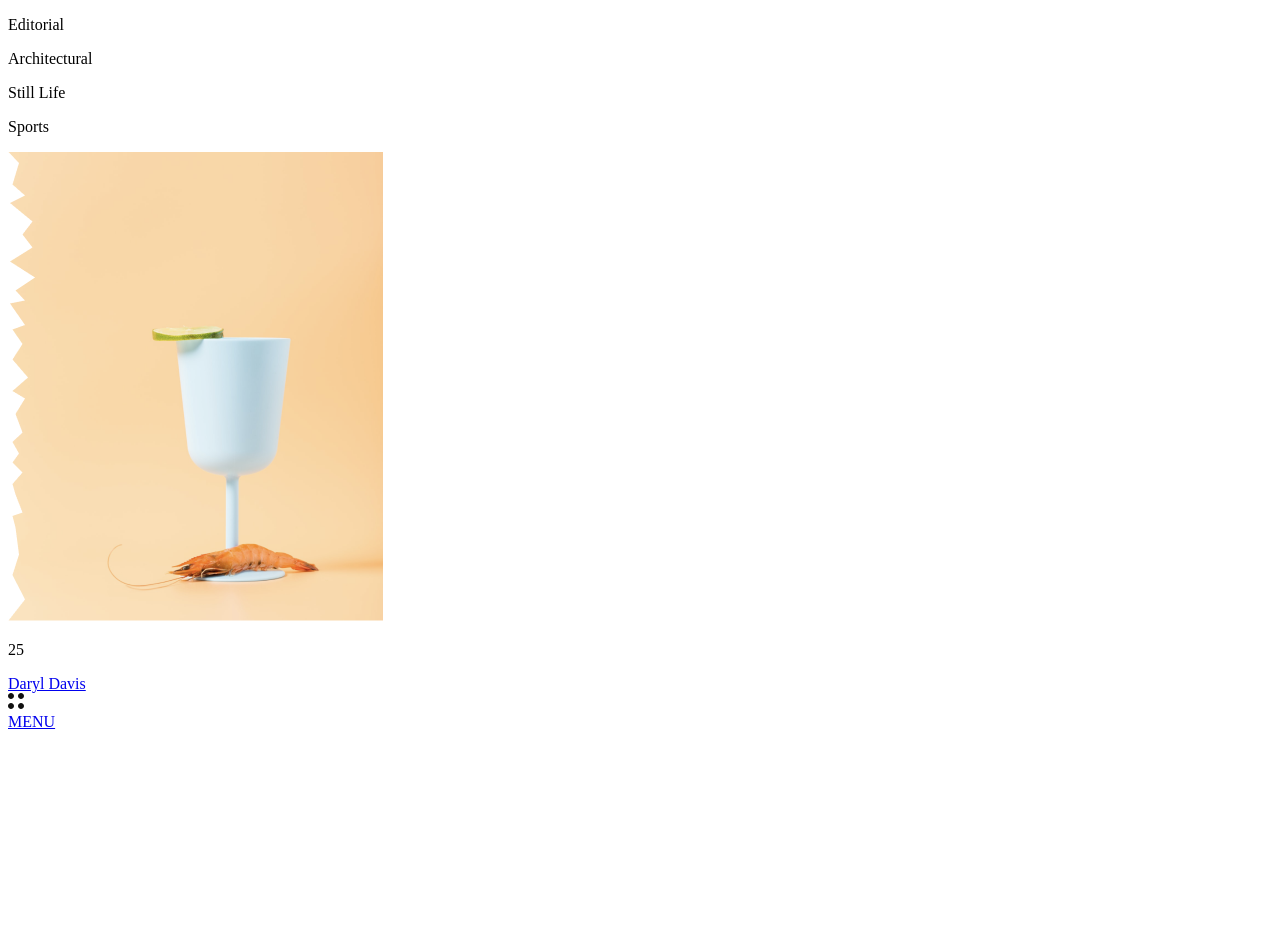
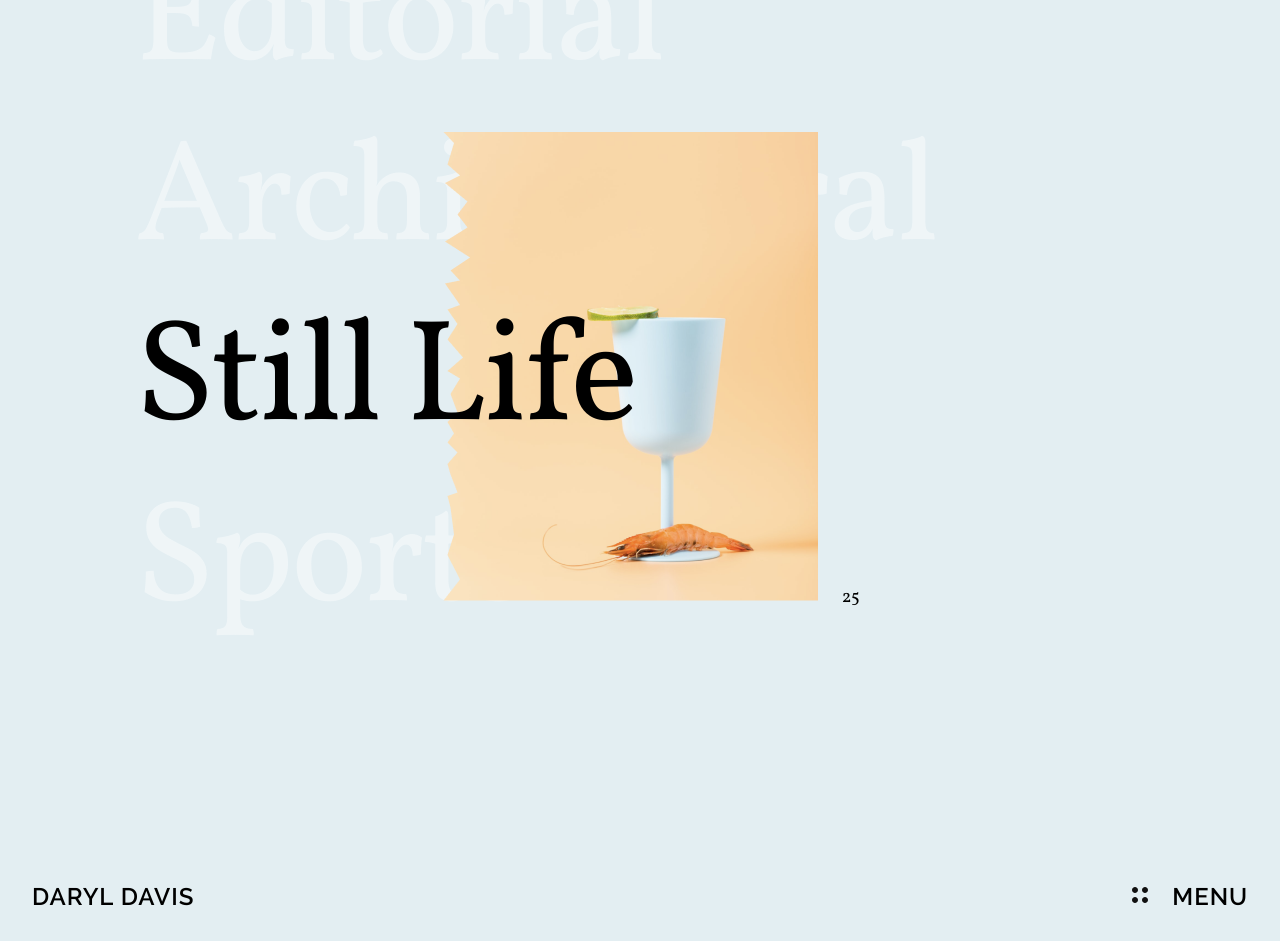
Before and after one commit to Preethi-Dev/Modern-Layout-48, a plain HTML site: page index.html in a window 1280 px wide. Before the commit the page ends 800 px from the top, so only its background shows below. Drawn offline with Linux system fonts and the light colour scheme.

Commit message:
update final styles

```diff
--- a/style.css
+++ b/style.css
@@ -1,5 +1,184 @@
 /* Resets */
+*,
+*::before,
+*::after {
+  margin: 0;
+  padding: 0;
+  box-sizing: border-box;
+}
+
+a {
+  text-decoration: none;
+}
+
 /* Fonts */
+@font-face {
+  font-family: "Raleway";
+  src: url("./assets/fonts/Raleway-SemiBold.ttf");
+}
+
+@font-face {
+  font-family: "Vollkorn";
+  src: url("./assets/fonts/Vollkorn-Regular.ttf");
+}
+
 /* Variables */
+:root {
+  --primary: #ffffff;
+  --secondary: #000000;
+  --bg: #e3eef2;
+}
+
 /* Base Styles */
+body {
+  background-color: var(--bg);
+  color: var(--primary);
+}
+
+img {
+  max-width: 100%;
+}
+
+.container {
+  display: flex;
+  flex-direction: column;
+  justify-content: space-between;
+  min-height: 100vh;
+}
+
+main {
+  padding: 2rem;
+  overflow: hidden;
+
+  max-width: 1600px;
+}
+
+main p {
+  font-family: "Vollkorn";
+  font-style: normal;
+  font-weight: 400;
+  line-height: 100%;
+  letter-spacing: -0.02em;
+  opacity: 0.44;
+}
+
+main .active,
+.active__category p {
+  opacity: 1;
+  color: var(--secondary);
+}
+
+main .active__category p {
+  font-size: 1.125rem;
+  align-self: flex-end;
+}
+
+footer {
+  display: flex;
+  justify-content: space-between;
+  padding: 2rem;
+}
+
+footer .menu {
+  display: flex;
+  align-items: center;
+}
+
+footer a {
+  font-family: "Raleway";
+  font-style: normal;
+  font-weight: 600;
+  font-size: 1.5rem;
+  line-height: 100%;
+  letter-spacing: 0.04em;
+  text-transform: uppercase;
+  color: var(--secondary);
+}
+
 /* Mobile Styles */
+
+main {
+  display: grid;
+  grid-gap: 1rem;
+}
+
+main p {
+  font-size: 4rem;
+}
+
+main p:nth-child(1) {
+  grid-row: 1;
+}
+
+main p:nth-child(2) {
+  grid-row: 2;
+}
+
+main p:nth-child(3) {
+  grid-row: 3;
+  z-index: 2;
+}
+
+main p:nth-child(4) {
+  grid-row: 4;
+}
+
+main .active__category {
+  display: none;
+}
+
+footer .menu {
+  gap: 0.5rem;
+}
+
+/* Tablet Styles */
+@media screen and (min-width: 500px) {
+  main p {
+    font-size: 5.5rem;
+  }
+}
+
+/* Laptop Styles */
+@media screen and (min-width: 1024px) {
+  main {
+    grid-template-columns: repeat(12, [col-start] 1fr) [col-end];
+    margin-top: -6rem;
+  }
+
+  main > * {
+    grid-column: col-start 2 / col-end;
+  }
+
+  main p {
+    font-size: 7rem;
+  }
+
+  main .active__category {
+    grid-row: 2 / span 3;
+    grid-column-start: 5;
+    align-self: center;
+    z-index: 1;
+
+    display: flex;
+    gap: 1.5rem;
+  }
+
+  footer .menu {
+    gap: 1.5rem;
+  }
+}
+
+/* Desktop Styles */
+@media screen and (min-width: 1200px) {
+  .container {
+    gap: 200px;
+  }
+
+  main {
+    grid-row-gap: 2.265rem;
+  }
+
+  main p {
+    font-size: 9rem;
+  }
+}
```
